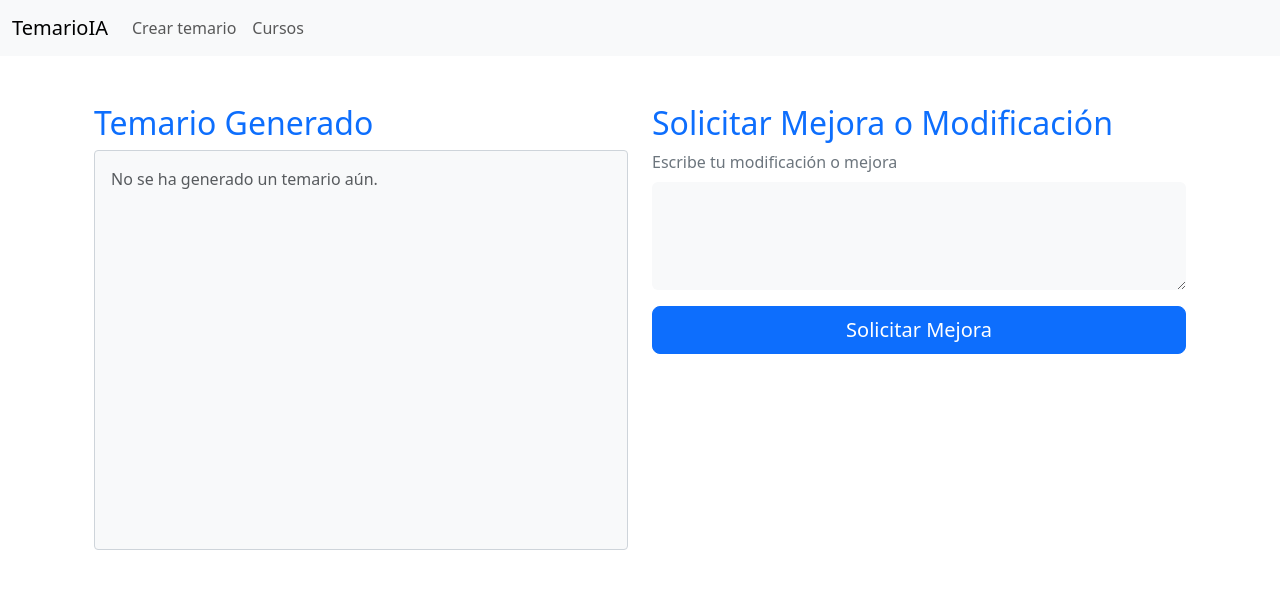
After one commit to Roscow/desafioKiss, a Django app: page /mostrar_curso/ in a window 1280 px wide. The commit adds this page. Shown: the top 589 px of the page. Run offline with Django 5.2, Linux system fonts and the light colour scheme.

Commit message:
primera version

```diff
--- a/requirements.txt
+++ b/requirements.txt
@@ -1,2 +1,6 @@
 django
 gunicorn
+openai
+requests
+markdown
+python-dotenv
--- a/temarioApp/templates/temarioApp/base.html
+++ b/temarioApp/templates/temarioApp/base.html
@@ -19,10 +19,10 @@
             <div class="collapse navbar-collapse" id="navbarNav">
                 <ul class="navbar-nav">
                     <li class="nav-item">
-                        <a class="nav-link" href="{% url 'crear_curso' %}">Crear curso</a>
+                        <a class="nav-link" href="{% url 'crear_curso' %}">Crear temario</a>
                     </li>
                     <li class="nav-item">
-                        <a class="nav-link" href="#">Listado de Temarios</a>
+                        <a class="nav-link" href="#">Cursos</a>
                     </li>
                 </ul>
             </div>
--- a/temarioApp/templates/temarioApp/crear_curso.html
+++ b/temarioApp/templates/temarioApp/crear_curso.html
@@ -8,7 +8,7 @@
         <!-- Columna del Formulario -->
         <div class="col-md-6">
             <h2 class="mt-4 text-primary">Generar Curso</h2>
-            <form method="post">
+            <form method="post" action="{% url 'mostrar_curso' %}">
                 {% csrf_token %}
 
                 <!-- Título del curso -->
@@ -50,7 +50,7 @@
                 <!-- Descripción del temario -->
                 <div class="mb-3">
                     <label for="descripcion" class="form-label text-secondary">Descripción del Temario</label>
-                    <textarea class="form-control border-0 bg-light" id="descripcion" name="descripcion" rows="4" required></textarea>
+                    <textarea class="form-control border-0 bg-light" id="descripcion" name="descripcion" rows="4" ></textarea>
                 </div>
 
                 <!-- Nivel del curso -->
--- /dev/null
+++ b/temarioApp/templates/temarioApp/mostrar_curso.html
@@ -0,0 +1,34 @@
+{% extends 'temarioApp/base.html' %}
+
+{% block title %}Mostrar Curso{% endblock %}
+
+{% block content %}
+<div class="container">
+    <div class="row">
+        <div class="col-md-6">
+            <h2 class="mt-4 text-primary">Temario Generado</h2>
+            <div id="temario-generado" class="bg-light p-3" style="height: 400px; overflow-y: scroll; border: 1px solid #ced4da; border-radius: .25rem;">
+                {% if temario_html %}
+                    <div>{{ temario_html|safe }}</div>
+                {% elif error %}
+                    <p style="color: red;">{{ error }}</p>
+                {% else %}
+                    <p class="text-muted">No se ha generado un temario aún.</p>
+                {% endif %}
+            </div>
+        </div>
+        <div class="col-md-6">
+            <h2 class="mt-4 text-primary">Solicitar Mejora o Modificación</h2>
+            <form method="post" action="{% url 'mostrar_curso' %}">
+                {% csrf_token %}
+                <div class="mb-3">
+                    <label for="mejora" class="form-label text-secondary">Escribe tu modificación o mejora</label>
+                    <textarea class="form-control border-0 bg-light" id="mejora" name="mejora" rows="4" required></textarea>
+                </div>
+                <button type="submit" class="btn btn-primary btn-lg w-100">Solicitar Mejora</button>
+            </form>
+        </div>
+    </div>
+</div>
+<br>
+{% endblock %}
--- a/temarioApp/urls.py
+++ b/temarioApp/urls.py
@@ -4,5 +4,5 @@ from . import views
 urlpatterns = [
     path('', views.index, name='index'),
     path('crear_curso', views.crear_curso, name='crear_curso'),
-
+    path('mostrar_curso/', views.mostrar_curso, name='mostrar_curso'),
 ]
--- a/temarioApp/views.py
+++ b/temarioApp/views.py
@@ -1,14 +1,129 @@
-from django.shortcuts import render
-
-from django.http import HttpResponse
+from django.shortcuts import render , redirect
+from django.http import JsonResponse
+import openai
+import os
+from openai import OpenAI
+import requests
+import markdown
+from dotenv import load_dotenv
+load_dotenv()
 
 
 def index(request):
     contexto = {'mensaje': 'Hola desde Django!'}
     return render(request, 'temarioApp/base.html', contexto)
 
-
 def crear_curso(request):
     if request.method == "POST":
         pass
     return render(request, 'temarioApp/crear_curso.html')
+
+def mostrar_curso(request):
+    clave_api =  os.getenv("GPT_API_KEY")
+
+    if request.method == 'POST':
+        # Obtener la mejora solicitada, si existe
+        mejora = request.POST.get('mejora')
+
+        if mejora:
+            # Obtener el temario actual generado de la sesión
+            temario_actual = request.session.get('temario')
+
+            if not temario_actual:
+                return render(request, 'temarioApp/mostrar_curso.html', {'error': 'No hay temario disponible. Genera un curso primero.'})
+
+            # Crear un prompt combinando el temario actual con la mejora solicitada
+            prompt = f"{temario_actual}\n\nRealiza la siguiente mejora o modificación: {mejora}"
+
+            # Enviar el prompt a la API
+            url = "https://api.openai.com/v1/chat/completions"
+
+            headers = {
+                "Content-Type": "application/json",
+                "Authorization": f"Bearer {clave_api}",
+            }
+            data = {
+                "model": "gpt-4",
+                "messages": [
+                    {"role": "system", "content": "Eres un asistente que ayuda a generar y modificar temarios de cursos."},
+                    {"role": "user", "content": prompt}
+                ],
+            }
+            response = requests.post(url, json=data, headers=headers)
+
+            if response.status_code == 200:
+                temario_generado = response.json()["choices"][0]["message"]["content"]
+
+                # Actualizar el temario en la sesión
+                request.session['temario'] = temario_generado
+                temario_html = markdown.markdown(temario_generado)
+
+                context = {
+                    'temario': temario_generado,
+                    'temario_html': temario_html
+                }
+                return render(request, 'temarioApp/mostrar_curso.html', context)
+            else:
+                context = {'error': f"Error en la solicitud: {response.status_code} - {response.text}"}
+                return render(request, 'temarioApp/mostrar_curso.html', context)
+
+        else:
+            # Capturar datos del formulario de generación de curso
+            titulo = request.POST.get('titulo')
+            dias = request.POST.get('dias')
+            horario = request.POST.get('horario')
+            participantes = request.POST.get('participantes')
+            instructor = request.POST.get('instructor')
+            objetivo = request.POST.get('objetivo')
+            descripcion = request.POST.get('descripcion')
+            nivel = request.POST.get('nivel')
+            modalidad = request.POST.get('modalidad')
+            materiales = request.POST.get('materiales')
+
+            # Crear el primer mensaje y contexto para la API
+            #parrafo = f"Genera un temario con temas, subtemas, y duración de cada uno, distribución de los temas por día, horario y actividades prácticas. Para un curso titulado '{titulo}', que se llevará a cabo durante {dias} días, en el horario {horario}, para {participantes} participantes. El objetivo es {objetivo}, el curso es de nivel {nivel} y modalidad {modalidad}. La descripción es {descripcion}. Los materiales necesarios son {materiales}."
+            parrafo = f"Genera un temario con temas y subtemas del siguiente topico: {titulo} , con la siguiente descripcion: {descripcion} y el siguiente objetivo {objetivo} , agrega una pequeña definicion de cada tema y subtema"
+            contexto = "Eres un asistente que ayuda a generar temario de cursos. Genera un markdown."
+
+            # Inicializar el historial de conversación con el contexto y el primer mensaje del usuario
+            request.session['historial_chat'] = [
+                {"role": "system", "content": contexto},
+                {"role": "user", "content": parrafo}
+            ]
+
+            # Enviar el historial a la API
+            url = "https://api.openai.com/v1/chat/completions"
+            headers = {
+                "Content-Type": "application/json",
+                "Authorization": f"Bearer {clave_api}",
+            }
+            data = {
+                "model": "gpt-4",
+                "messages": request.session['historial_chat'],
+            }
+            response = requests.post(url, json=data, headers=headers)
+
+            if response.status_code == 200:
+                temario_generado = response.json()["choices"][0]["message"]["content"]
+
+                # Almacenar el temario generado en la sesión
+                request.session['temario'] = temario_generado
+                temario_html = markdown.markdown(temario_generado)
+
+                context = {
+                    'temario': temario_generado,
+                    'temario_html': temario_html
+                }
+                return render(request, 'temarioApp/mostrar_curso.html', context)
+            else:
+                context = {'error': f"Error en la solicitud: {response.status_code} - {response.text}"}
+                return render(request, 'temarioApp/mostrar_curso.html', context)
+
+    # Si es GET, mostrar la página en blanco o con el temario actual (si existe)
+    temario = request.session.get('temario', '')
+    temario_html = request.session.get('temario_html', '')
+    context = {
+        'temario': temario,
+        'temario_html': temario_html
+    }
+    return render(request, 'temarioApp/mostrar_curso.html', context)
```
Also changed, not shown: temarioIA/settings.py (+3 -12 lines), db.sqlite3, 1 other file.
